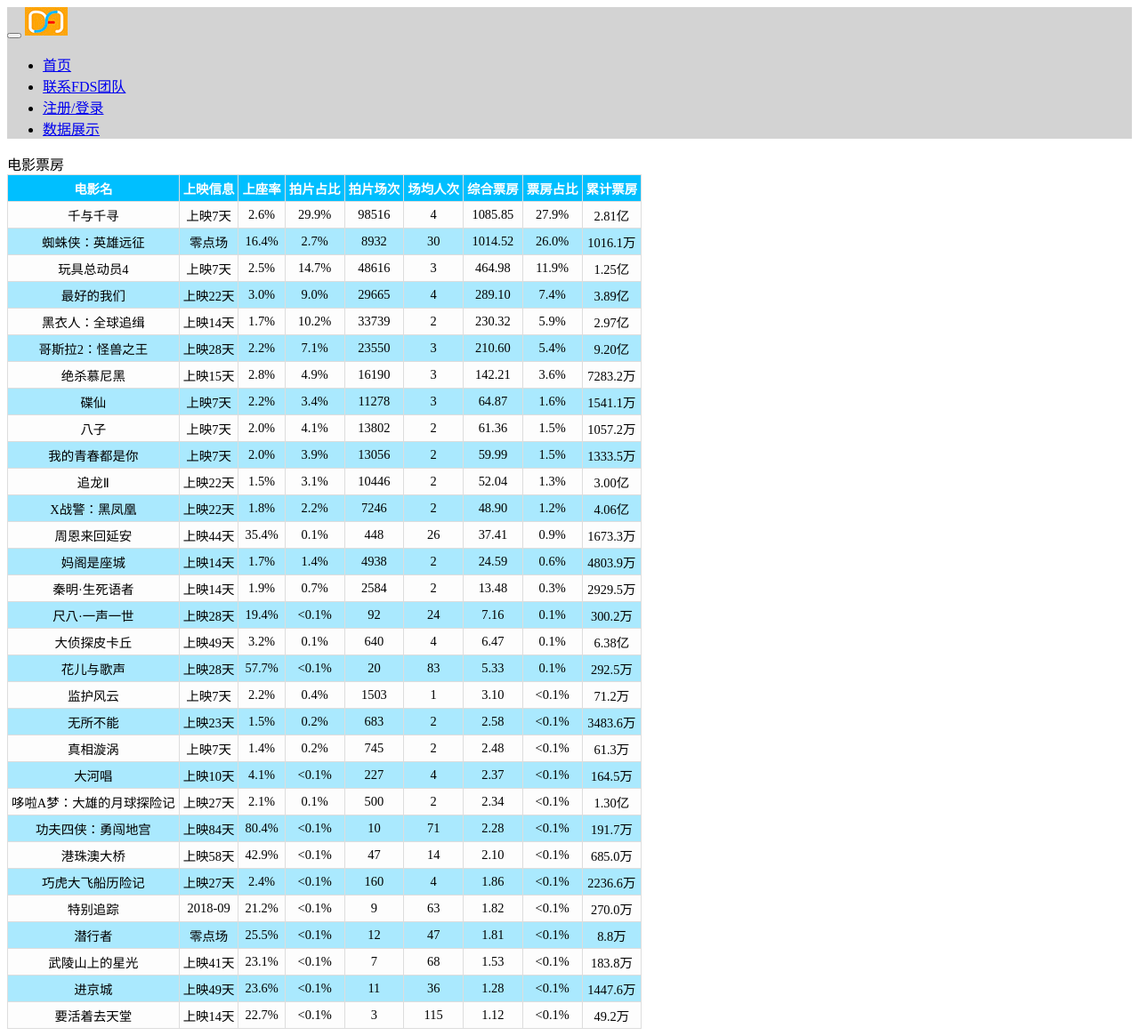
After one commit to f-d-s-team/movie-web, a PHP site: page /piaofang.html in a window 1280 px wide. The commit adds this page. Shown: the whole page at 89% size. Run offline with PHP 8.4, Linux system fonts and the light colour scheme.

Commit message:
第三次提交

```diff
--- a/about.html
+++ b/about.html
@@ -67,7 +67,7 @@
                     </div>
 
                     <div class="col-md-8 col-sm-12">
-                         <img src="images/us.jpg" class="img-responsive" alt="About">
+                         <img src="images/我们.jpg" class="img-responsive" alt="About">
                     </div>
 
                     <div class="col-md-4 col-sm-12">
--- a/index.html
+++ b/index.html
@@ -47,6 +47,8 @@
                     <li class="active"><a href="index.html">首页</a></li>
                     <li><a href="about.html">联系FDS团队</a></li>
                     <li><a href="blog.html">注册/登录</a></li>
+                    <li><a href="douban.html">豆瓣</a></li>
+                    <li><a href="piaofang.html">票房</a></li>
                </ul>
           </div>
 
--- /dev/null
+++ b/piaofang.html
@@ -0,0 +1,85 @@
+ <!DOCTYPE html> <html> <head>
+             <meta charset="UTF-8">
+                  <title>电影票房</title> </head> <body>
+ <div class="preloader">
+     <div class="sk-spinner sk-spinner-wordpress">
+         <span class="sk-inner-circle"></span>
+     </div>
+ </div>
+
+ <div class="navbar navbar-default navbar-static-top" role="navigation" style="background:#D3D3D3 ">
+     <div class="container">
+
+         <div class="navbar-header">
+             <button class="navbar-toggle" data-toggle="collapse" data-target=".navbar-collapse">
+                 <span class="icon icon-bar"></span>
+                 <span class="icon icon-bar"></span>
+                 <span class="icon icon-bar"></span>
+             </button>
+             <img src="images/logo1.jpg" class="img-responsive" alt="Blog Image">
+         </div>
+         <div class="collapse navbar-collapse">
+             <ul class="nav navbar-nav navbar-right">
+                 <li class="active"><a href="index.html">首页</a></li>
+                 <li><a href="about.html">联系FDS团队</a></li>
+                 <li><a href="blog.html">注册/登录</a></li>
+                 <li><a href="piaofang.html">数据展示</a></li>
+             </ul>
+         </div>
+
+     </div>
+ </div>
+                  <tittle>电影票房</tittle>
+                       <style>
+                            .table1_5 table {         width:100%;         margin:15px 0     }
+                                 .table1_5 th {         background-color:#00BFFF;         color:#FFFFFF     }
+                                      .table1_5,.table1_5 th,.table1_5 td
+                                      {         font-size:0.95em;
+                                               text-align:center;
+                                                        padding:4px;
+                                                                 border:1px solid #dddddd;
+                                                                          border-collapse:collapse     }
+                                                                               .table1_5 tr:nth-child(odd){         background-color:#aae9fe;     }
+                                                                                    .table1_5 tr:nth-child(even){         background-color:#fdfdfd;     }
+                                                                                         </style>     <table class='table1_5'>
+                                                                                             <tr>     <th>电影名</th>
+                                                                                             <th>上映信息</th>
+                                                                                            <th>上座率</th>
+                                                                                            <th>拍片占比</th>
+                                                                                            <th>拍片场次</th>
+                                                                                            <th>场均人次</th>
+                                                                                                  <th>综合票房</th>
+                                                                                                       <th>票房占比</th>
+                                                                                                            <th>累计票房</th>     </tr>
+<tr><td>千与千寻</td><td>上映7天</td><td>2.6%</td><td>29.9%</td><td>98516</td><td>4</td><td>1085.85</td><td>27.9%</td><td>2.81亿</td></tr>
+<tr><td>蜘蛛侠：英雄远征</td><td>零点场</td><td>16.4%</td><td>2.7%</td><td>8932</td><td>30</td><td>1014.52</td><td>26.0%</td><td>1016.1万</td></tr>
+<tr><td>玩具总动员4</td><td>上映7天</td><td>2.5%</td><td>14.7%</td><td>48616</td><td>3</td><td>464.98</td><td>11.9%</td><td>1.25亿</td></tr>
+<tr><td>最好的我们</td><td>上映22天</td><td>3.0%</td><td>9.0%</td><td>29665</td><td>4</td><td>289.10</td><td>7.4%</td><td>3.89亿</td></tr>
+<tr><td>黑衣人：全球追缉</td><td>上映14天</td><td>1.7%</td><td>10.2%</td><td>33739</td><td>2</td><td>230.32</td><td>5.9%</td><td>2.97亿</td></tr>
+<tr><td>哥斯拉2：怪兽之王</td><td>上映28天</td><td>2.2%</td><td>7.1%</td><td>23550</td><td>3</td><td>210.60</td><td>5.4%</td><td>9.20亿</td></tr>
+<tr><td>绝杀慕尼黑</td><td>上映15天</td><td>2.8%</td><td>4.9%</td><td>16190</td><td>3</td><td>142.21</td><td>3.6%</td><td>7283.2万</td></tr>
+<tr><td>碟仙</td><td>上映7天</td><td>2.2%</td><td>3.4%</td><td>11278</td><td>3</td><td>64.87</td><td>1.6%</td><td>1541.1万</td></tr>
+<tr><td>八子</td><td>上映7天</td><td>2.0%</td><td>4.1%</td><td>13802</td><td>2</td><td>61.36</td><td>1.5%</td><td>1057.2万</td></tr>
+<tr><td>我的青春都是你</td><td>上映7天</td><td>2.0%</td><td>3.9%</td><td>13056</td><td>2</td><td>59.99</td><td>1.5%</td><td>1333.5万</td></tr>
+<tr><td>追龙Ⅱ</td><td>上映22天</td><td>1.5%</td><td>3.1%</td><td>10446</td><td>2</td><td>52.04</td><td>1.3%</td><td>3.00亿</td></tr>
+<tr><td>X战警：黑凤凰</td><td>上映22天</td><td>1.8%</td><td>2.2%</td><td>7246</td><td>2</td><td>48.90</td><td>1.2%</td><td>4.06亿</td></tr>
+<tr><td>周恩来回延安</td><td>上映44天</td><td>35.4%</td><td>0.1%</td><td>448</td><td>26</td><td>37.41</td><td>0.9%</td><td>1673.3万</td></tr>
+<tr><td>妈阁是座城</td><td>上映14天</td><td>1.7%</td><td>1.4%</td><td>4938</td><td>2</td><td>24.59</td><td>0.6%</td><td>4803.9万</td></tr>
+<tr><td>秦明·生死语者</td><td>上映14天</td><td>1.9%</td><td>0.7%</td><td>2584</td><td>2</td><td>13.48</td><td>0.3%</td><td>2929.5万</td></tr>
+<tr><td>尺八·一声一世</td><td>上映28天</td><td>19.4%</td><td><0.1%</td><td>92</td><td>24</td><td>7.16</td><td>0.1%</td><td>300.2万</td></tr>
+<tr><td>大侦探皮卡丘</td><td>上映49天</td><td>3.2%</td><td>0.1%</td><td>640</td><td>4</td><td>6.47</td><td>0.1%</td><td>6.38亿</td></tr>
+<tr><td>花儿与歌声</td><td>上映28天</td><td>57.7%</td><td><0.1%</td><td>20</td><td>83</td><td>5.33</td><td>0.1%</td><td>292.5万</td></tr>
+<tr><td>监护风云</td><td>上映7天</td><td>2.2%</td><td>0.4%</td><td>1503</td><td>1</td><td>3.10</td><td><0.1%</td><td>71.2万</td></tr>
+<tr><td>无所不能</td><td>上映23天</td><td>1.5%</td><td>0.2%</td><td>683</td><td>2</td><td>2.58</td><td><0.1%</td><td>3483.6万</td></tr>
+<tr><td>真相漩涡</td><td>上映7天</td><td>1.4%</td><td>0.2%</td><td>745</td><td>2</td><td>2.48</td><td><0.1%</td><td>61.3万</td></tr>
+<tr><td>大河唱</td><td>上映10天</td><td>4.1%</td><td><0.1%</td><td>227</td><td>4</td><td>2.37</td><td><0.1%</td><td>164.5万</td></tr>
+<tr><td>哆啦A梦：大雄的月球探险记</td><td>上映27天</td><td>2.1%</td><td>0.1%</td><td>500</td><td>2</td><td>2.34</td><td><0.1%</td><td>1.30亿</td></tr>
+<tr><td>功夫四侠：勇闯地宫</td><td>上映84天</td><td>80.4%</td><td><0.1%</td><td>10</td><td>71</td><td>2.28</td><td><0.1%</td><td>191.7万</td></tr>
+<tr><td>港珠澳大桥</td><td>上映58天</td><td>42.9%</td><td><0.1%</td><td>47</td><td>14</td><td>2.10</td><td><0.1%</td><td>685.0万</td></tr>
+<tr><td>巧虎大飞船历险记</td><td>上映27天</td><td>2.4%</td><td><0.1%</td><td>160</td><td>4</td><td>1.86</td><td><0.1%</td><td>2236.6万</td></tr>
+<tr><td>特别追踪</td><td>2018-09</td><td>21.2%</td><td><0.1%</td><td>9</td><td>63</td><td>1.82</td><td><0.1%</td><td>270.0万</td></tr>
+<tr><td>潜行者</td><td>零点场</td><td>25.5%</td><td><0.1%</td><td>12</td><td>47</td><td>1.81</td><td><0.1%</td><td>8.8万</td></tr>
+<tr><td>武陵山上的星光</td><td>上映41天</td><td>23.1%</td><td><0.1%</td><td>7</td><td>68</td><td>1.53</td><td><0.1%</td><td>183.8万</td></tr>
+<tr><td>进京城</td><td>上映49天</td><td>23.6%</td><td><0.1%</td><td>11</td><td>36</td><td>1.28</td><td><0.1%</td><td>1447.6万</td></tr>
+<tr><td>要活着去天堂</td><td>上映14天</td><td>22.7%</td><td><0.1%</td><td>3</td><td>115</td><td>1.12</td><td><0.1%</td><td>49.2万</td></tr>
+                  </table> </body> </html>
--- a/single-project.html
+++ b/single-project.html
@@ -64,7 +64,7 @@
                  </div>
                     <div class="clearfix"></div>
 				    <div class="col-md-12 col-sm-12 text-center">
-                       <h3><a href="blog.html"><span style="background:#D5D5D5;color: #FD9913">返回主页</span></a></h3>
+                       <h3><a href="index.html"><span style="background:#D5D5D5;color: #FD9913">返回主页</span></a></h3>
                     </div>
                     <div class="col-md-12 col-sm-12 text-center">
                       <p>我们致力于为您提供完美的观影体验，为您提供预测的最佳观影时间，每一次电影，都会是一次享受。</p>
```
Also changed, not shown: douban.html (added, +80 -0 lines), blog.html (line endings or trailing spaces), css/style.css (line endings or trailing spaces), 1 other file.
